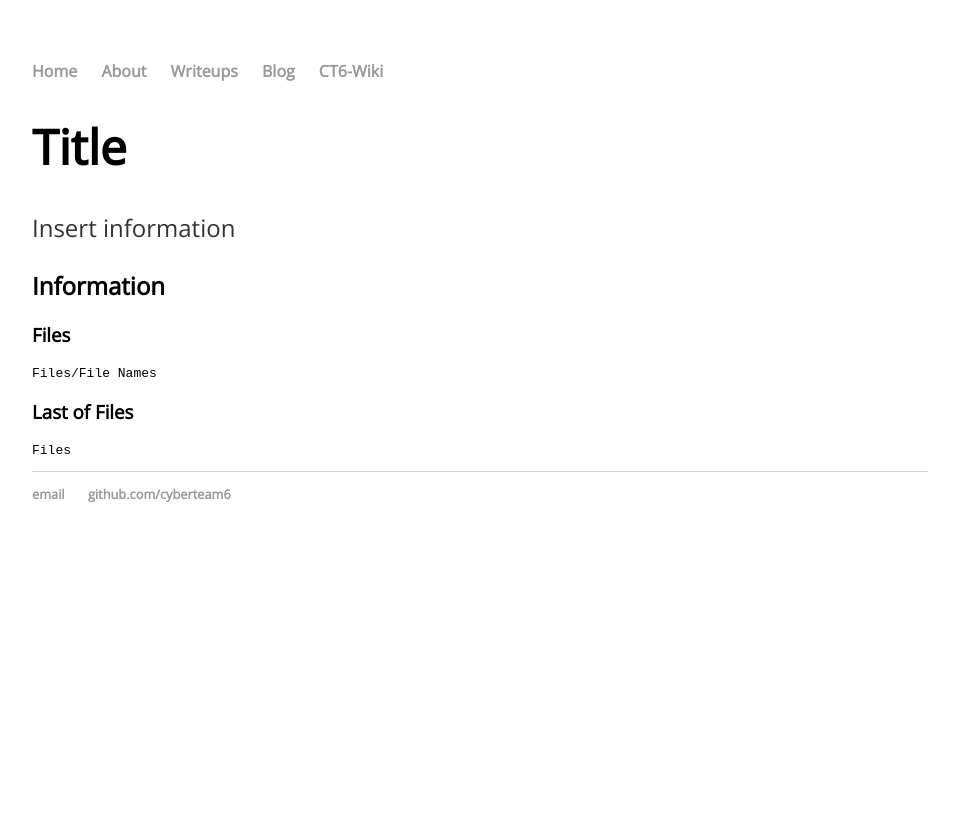
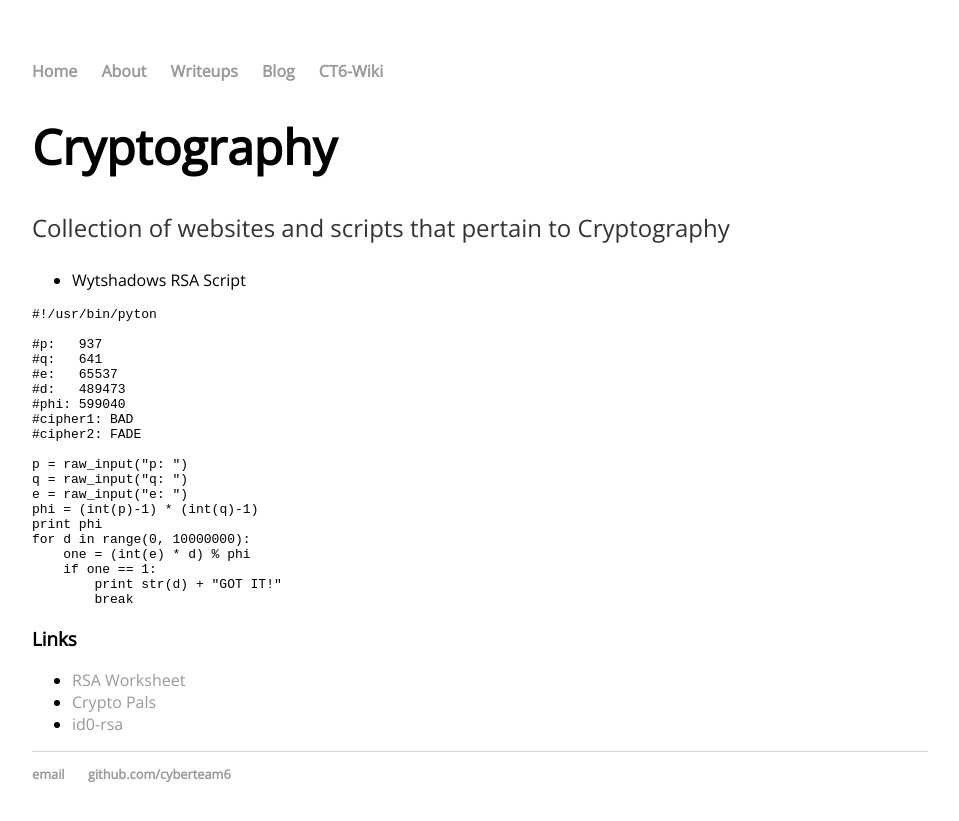
Before and after one commit to CyberTeam6/cyberteam6.gethub.io, a Jekyll site: the page built from ct6-wiki/en/crypto/crypto.md, in a window 1280 px wide. Shown: the top 821 px of the page, without its empty margins (160-1119 px from the left). Built offline with Jekyll 4.4.1, drawn with Linux system fonts in a browser that asks for light colours; our own code applies the rules of GitHub Pages for plain Markdown files.

````diff
--- a/ct6-wiki/en/crypto/crypto.md
+++ b/ct6-wiki/en/crypto/crypto.md
@@ -1,17 +1,32 @@
-# Title
+# Cryptography
+Collection of websites and scripts that pertain to Cryptography
 
-Insert information
+* Wytshadows RSA Script
 
-## Information
+```py
+#!/usr/bin/pyton
 
-### Files
+#p:   937
+#q:   641
+#e:   65537
+#d:   489473
+#phi: 599040
+#cipher1: BAD
+#cipher2: FADE
 
-```
-Files/File Names
+p = raw_input("p: ")
+q = raw_input("q: ")
+e = raw_input("e: ")
+phi = (int(p)-1) * (int(q)-1)
+print phi
+for d in range(0, 10000000):
+    one = (int(e) * d) % phi
+    if one == 1:
+        print str(d) + "GOT IT!"
+	break
 ```
 
-### Last of Files
-
-```
-Files
-```
+### Links
+  * [RSA Worksheet](https://www.cs.drexel.edu/~jpopyack/IntroCS/HW/RSAWorksheet.html)
+  * [Crypto Pals](http://cryptopals.com/)
+  * [id0-rsa](https://id0-rsa.pub/)
````
Also changed, not shown: ct6-wiki/en/forensics/misc.md (+5 -16 lines), ct6-wiki/en/forensics/windows.md (+3 -16 lines), ct6-wiki/en/pentest/piviot.md (+4 -15 lines).
